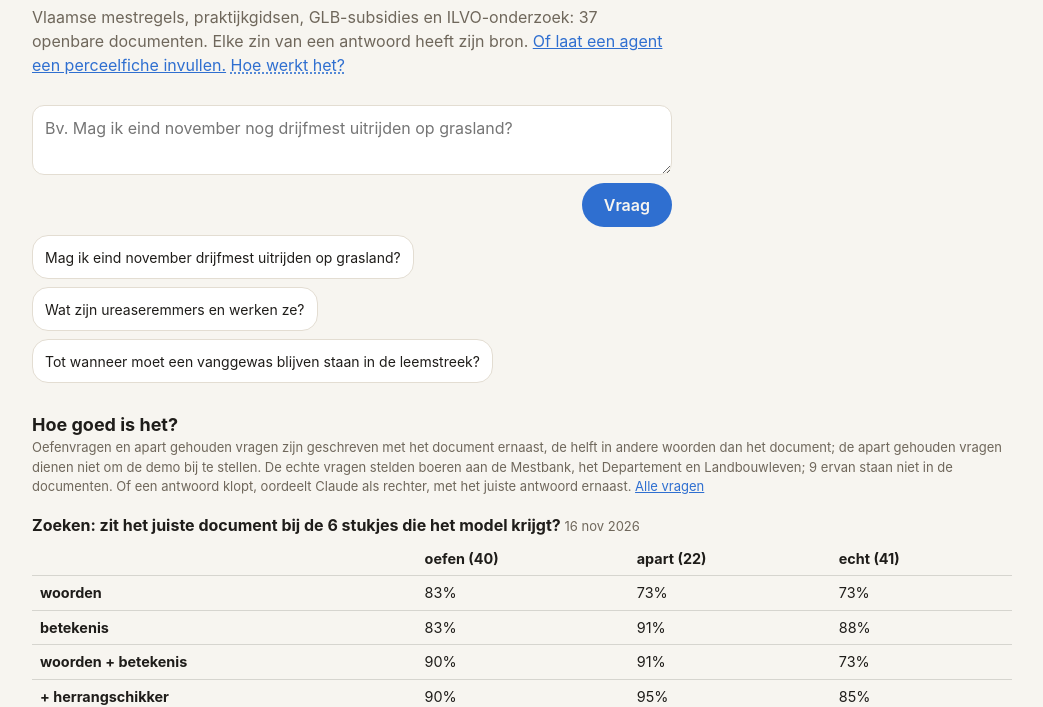
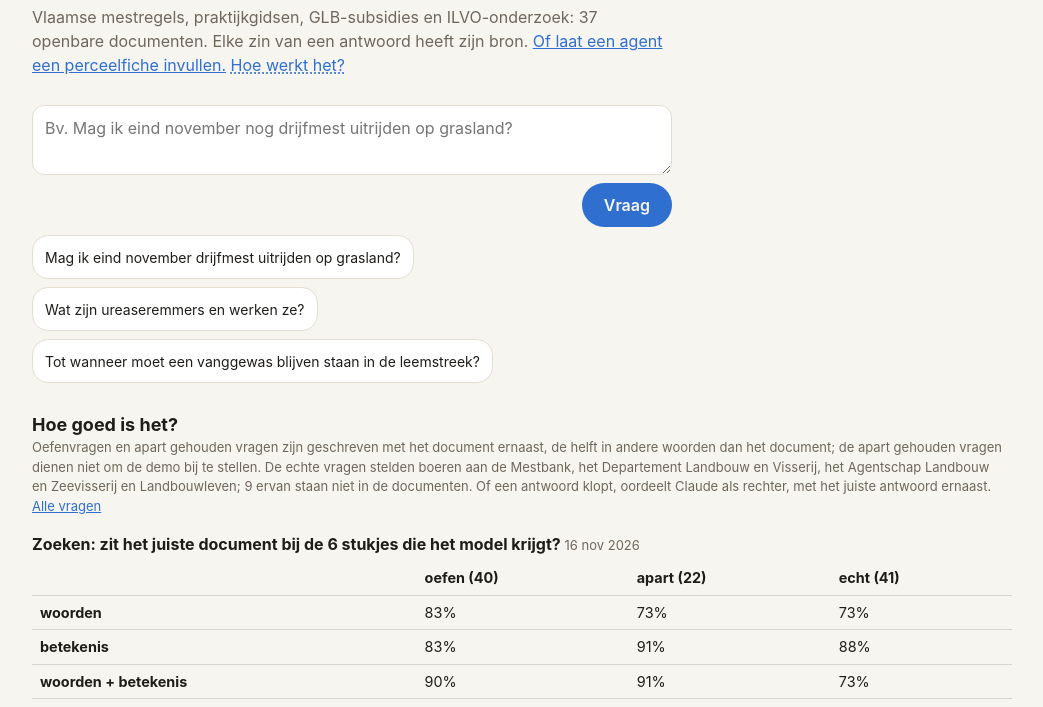
Before and after one commit to tfiers/boergpt, a website with bundled scripts: page public/index.html in a window 1280 px wide. Shown: the part 86-793 px from the top of the page, without its empty margins (118-1161 px from the left). Built offline with nearby package versions, Linux system fonts and the light colour scheme.

Commit message:
README: Hoe goed is het? met de echte vragen, de ablatie, zeven modellen, het red team en het blinde oordeel
Co-Authored-By: Claude Opus 5.5 <noreply@anthropic.com>
Claude-Session: https://claude.ai/code/session_018WPd1m8kpiXbtoucPsYD7a

```diff
--- a/public/index.html
+++ b/public/index.html
@@ -59,7 +59,7 @@
 
   <section id="meting">
     <h2>Hoe goed is het?</h2>
-    <p class="klein">Oefenvragen en apart gehouden vragen zijn geschreven met het document ernaast, de helft in andere woorden dan het document; de apart gehouden vragen dienen niet om de demo bij te stellen. De echte vragen stelden boeren aan de Mestbank, het Departement en Landbouwleven; 9 ervan staan niet in de documenten. Of een antwoord klopt, oordeelt Claude als rechter, met het juiste antwoord ernaast. <a href="https://github.com/tfiers/boergpt/blob/main/test/vragen.json">Alle vragen</a></p>
+    <p class="klein">Oefenvragen en apart gehouden vragen zijn geschreven met het document ernaast, de helft in andere woorden dan het document; de apart gehouden vragen dienen niet om de demo bij te stellen. De echte vragen stelden boeren aan de Mestbank, het Departement Landbouw en Visserij, het Agentschap Landbouw en Zeevisserij en Landbouwleven; 9 ervan staan niet in de documenten. Of een antwoord klopt, oordeelt Claude als rechter, met het juiste antwoord ernaast. <a href="https://github.com/tfiers/boergpt/blob/main/test/vragen.json">Alle vragen</a></p>
     <div id="metingen"></div>
     <div id="modellen" hidden>
       <h3>Welk model?</h3>
```
Also changed, not shown: README.md.
